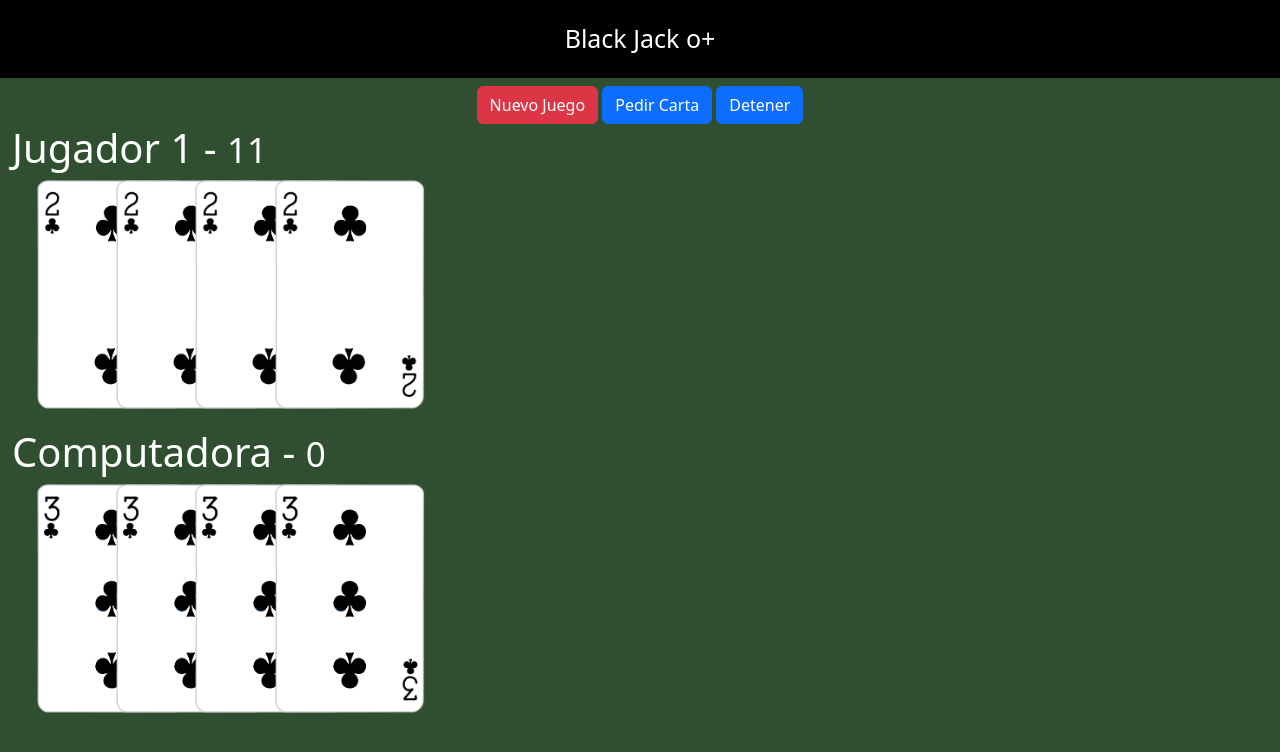
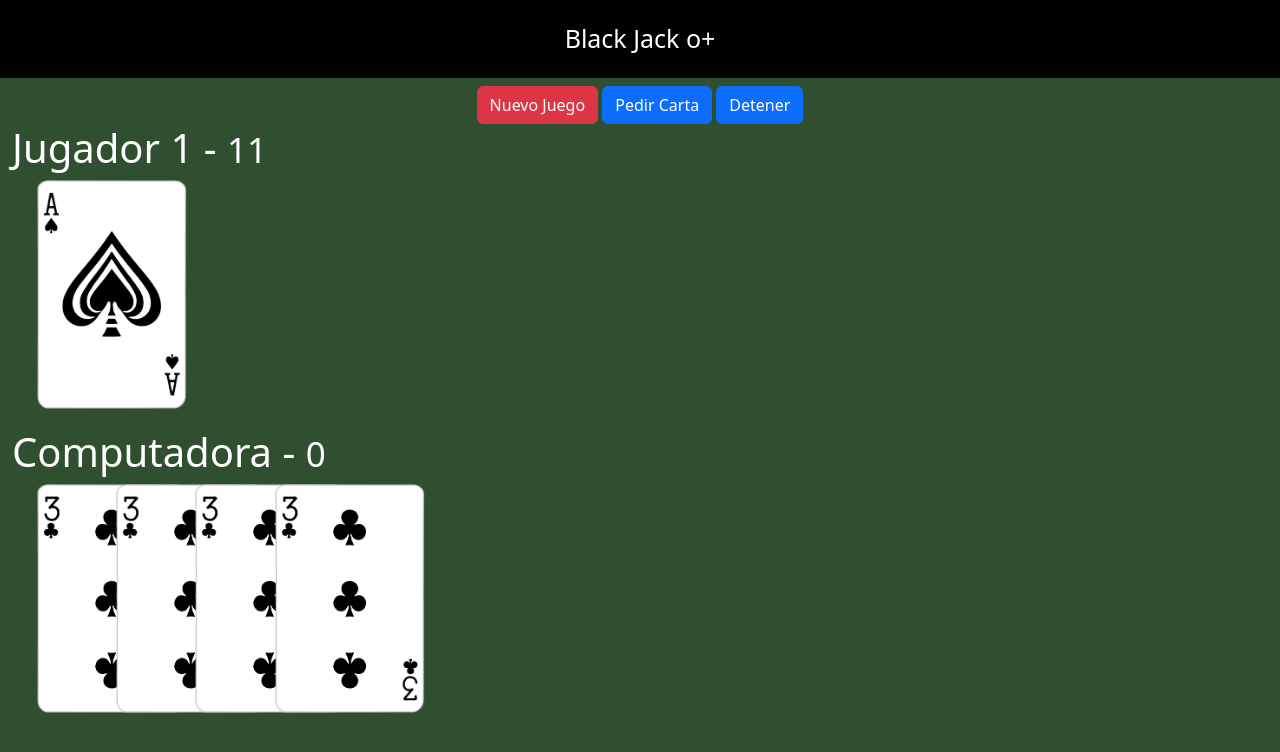
Before and after one commit to Duvan2662/CursoJavaScript, a plain HTML site: page 02-juego-blackjack/index.html in a window 1280 px wide. Both pictures are taken after a click on the button "Pedir Carta". Drawn offline with nearby package versions, Linux system fonts and the light colour scheme.

Commit message:
Creacion de las cartas en el html y condicional de si llega a 21

```diff
--- a/02-juego-blackjack/assets/js/juego.js
+++ b/02-juego-blackjack/assets/js/juego.js
@@ -14,8 +14,11 @@ const especiales = ['A','J','Q','K']; //Tipos de carta
 
 //Referencias del DOM
 const btnpedir = document.querySelector('#btnPedir');
+const actualizarPuntos = document.querySelectorAll('small');
+const barajaJugador = document.querySelector('#jugador-cartas');
 
-const actualizarPuntos = document.querySelectorAll('small');
+
+
 
 //Esta funcion crea una nueva baraja
 const crearBaraja = () =>{
@@ -115,6 +118,20 @@ btnpedir.addEventListener('click', () => {
     const carta = tomarCarta();//Cuando se de click se toma una carta
     puntosJugador = puntosJugador + valorCarta2(carta); //Se actualiza los puntos del jugador
     actualizarPuntos[0].innerText = puntosJugador;//Se toma el small en su posicion 0 que es el small del jugador y se coloca el puntaje del jugador
-    console.log(puntosJugador);
+
+    //Logica para la creacion de la imagen en el HTML
+    const imagenCarta = document.createElement('img');//Crea un elemento img de HTML
+    imagenCarta.classList.add('carta');//Se le asgina la clase de las cartas
+    imagenCarta.src = `assets/cartas/${carta}.png`;//Se le asigna la imagen
+    barajaJugador.append(imagenCarta);//Se coloca al final del elemento
+
+
+    if(puntosJugador>21){
+        console.error('PERDISTE');
+        btnpedir.disabled = true;
+    }else if(puntosJugador === 21){
+        console.warn('LLEGASTE A 21 GENIAL !!!!!!1');
+        btnpedir.disabled = true;
+    }
 
 })
--- a/02-juego-blackjack/index.html
+++ b/02-juego-blackjack/index.html
@@ -25,10 +25,6 @@
         <div class="col">
             <h1>Jugador 1 - <small>0</small></h1>
             <div id="jugador-cartas">
-                <img class="carta" src="assets/cartas/2C.png" alt="">
-                <img class="carta" src="assets/cartas/2C.png" alt="">
-                <img class="carta" src="assets/cartas/2C.png" alt="">
-                <img class="carta" src="assets/cartas/2C.png" alt="">
             </div>
 
         </div>
```
